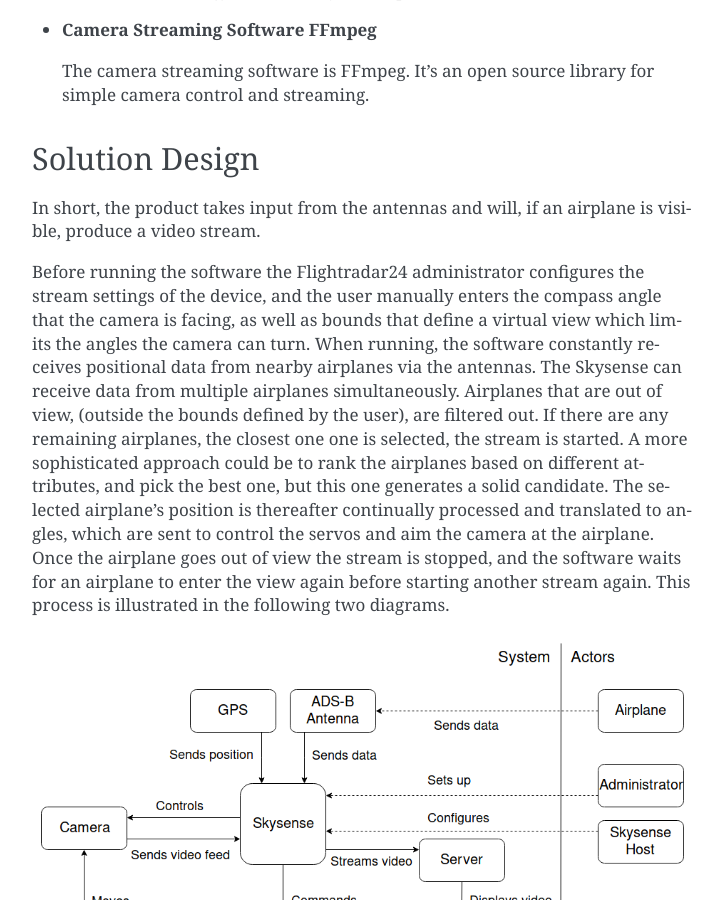
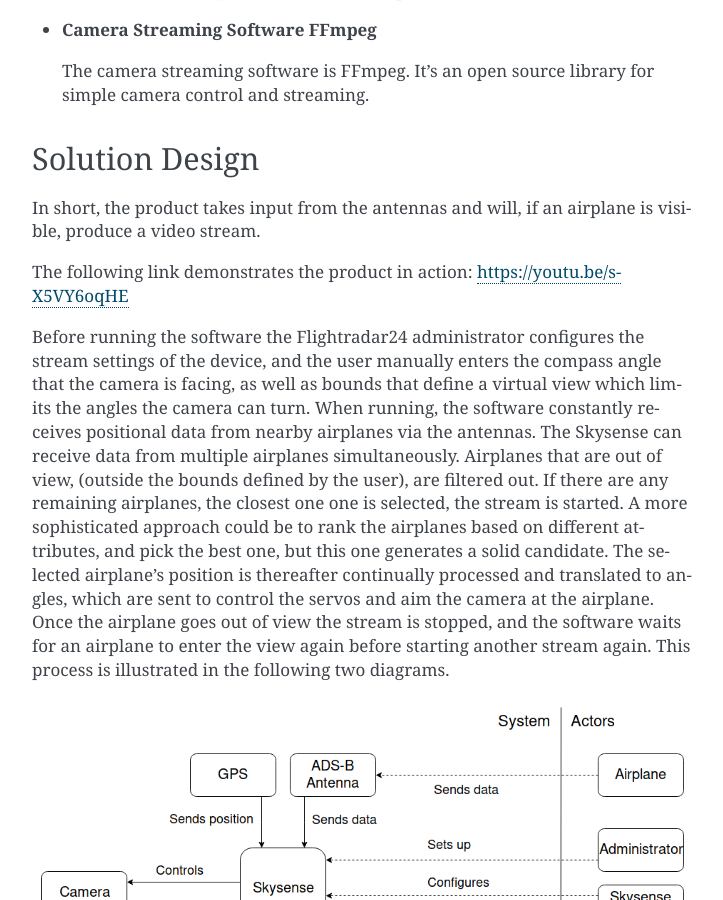
Before and after one commit to aathn/mvk18, a Sphinx documentation site: the page built from docs/source/solution.rst, in a window 1280 px wide and 900 px high, scrolled down 1379 px. Shown: the whole window, without its empty margins (388-1111 px from the left). Built offline with Sphinx 7.4.7, drawn with Linux system fonts in a browser that asks for light colours; formulas are drawn with MathJax 3.

Commit message:
Add link to video in Solution design

```diff
--- a/docs/source/solution.rst
+++ b/docs/source/solution.rst
@@ -78,6 +78,8 @@
 In short, the product takes input from the antennas and will, if an airplane
 is visible, produce a video stream.
 
+The following link demonstrates the product in action: `<https://youtu.be/s-X5VY6oqHE>`_
+
 Before running the software the Flightradar24 administrator configures
 the stream settings of the device, and the user manually enters the
 compass angle that the camera is facing, as well as bounds that define
```
